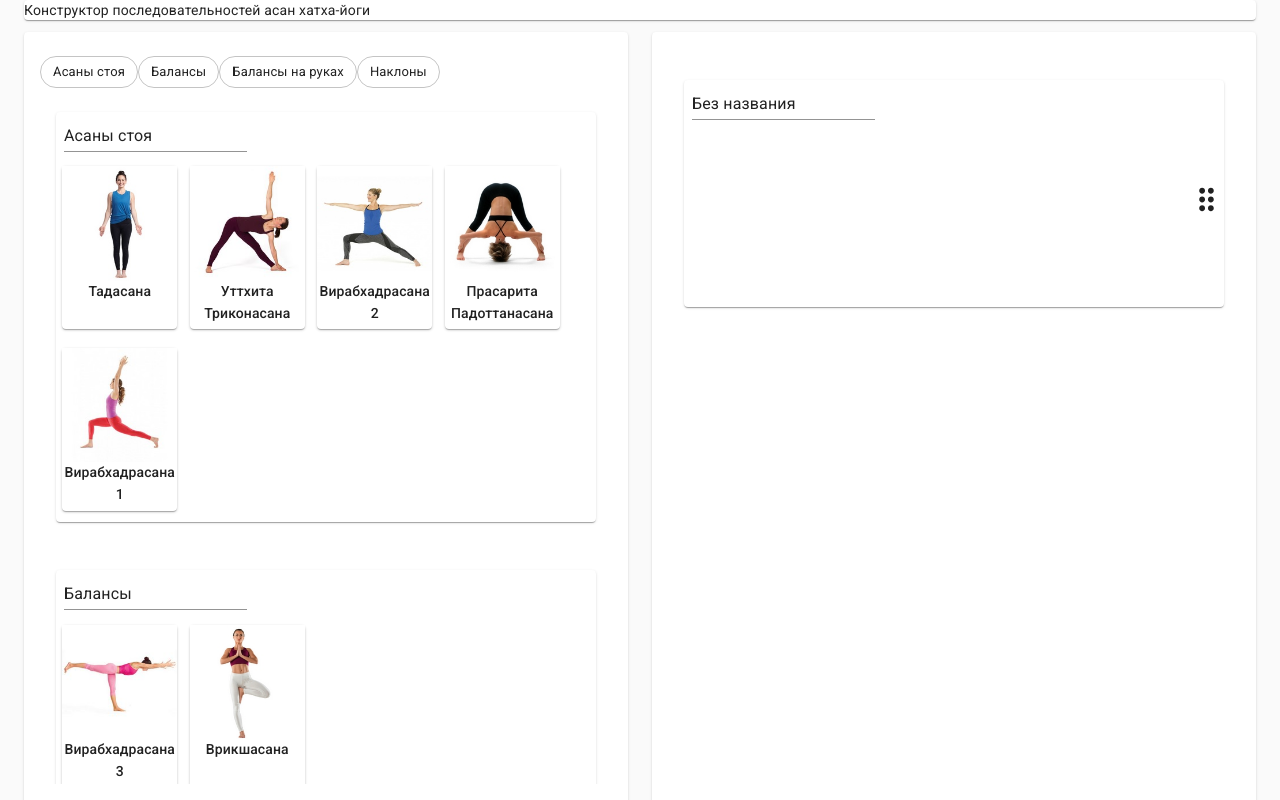
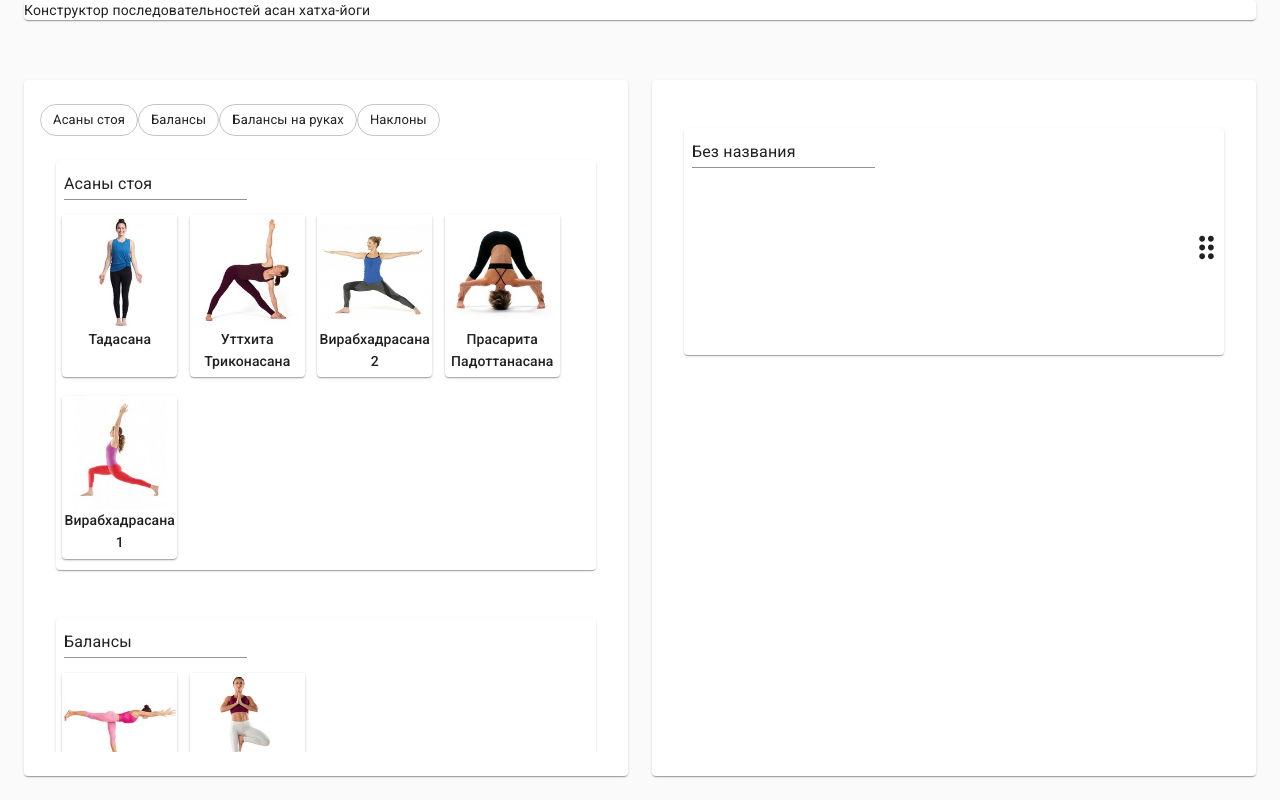
Before and after one commit to Zadovsky/YogaSequenceBuilder, a React (Create React App) app: page / in a window 1280 px wide. Built offline with nearby package versions, Linux system fonts and the light colour scheme.

Commit message:
Сделал правильный размер блоков на странице

```diff
--- a/src/components/App.js
+++ b/src/components/App.js
@@ -12,6 +12,12 @@ import "./App.css";
 const useStyles = makeStyles(theme => ({
   root: {
     height: "100%"
+  },
+  navPanel: {
+    height: "10%"
+  },
+  gridPanel: {
+    height: "90%"
   }
 }));
 
@@ -24,16 +30,14 @@ export default function App(props) {
         <CssBaseline />
         <DnDContext>
           <Container maxWidth="lg" className={classes.root}>
-            <Grid container spacing={3}>
-              <Grid item xs>
+            <Grid container spacing={3} className={classes.root}>
+              <Grid item xs={12} className={classes.navPanel}>
                 <PageTop />
               </Grid>
-            </Grid>
-            <Grid container spacing={3} className={classes.root}>
-              <Grid item xs={6} className={classes.root}>
+              <Grid item xs={6} className={classes.gridPanel}>
                 <AsanasPanel />
               </Grid>
-              <Grid item xs={6} className={classes.root}>
+              <Grid item xs={6} className={classes.gridPanel}>
                 <SchedulePanel />
               </Grid>
             </Grid>
```
